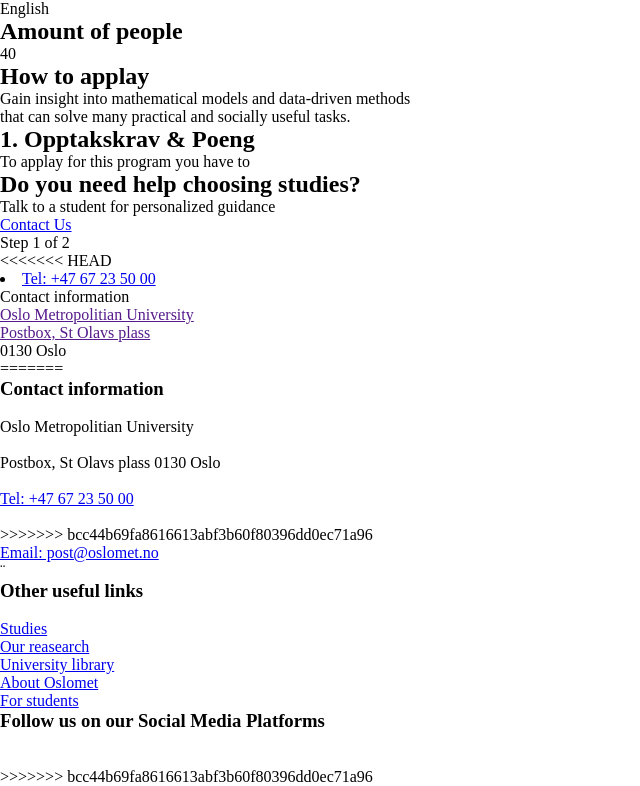
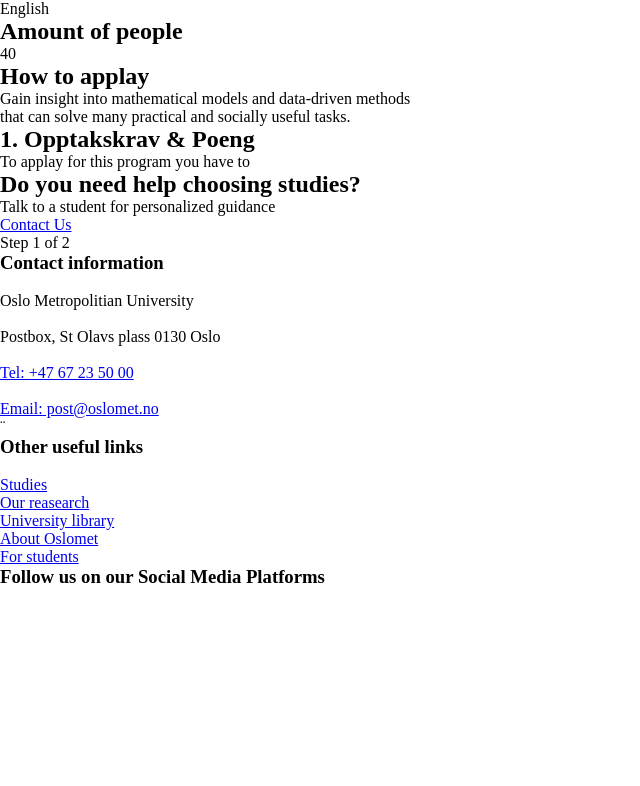
Before and after one commit to naimskiii/HjemmeEksamen, a plain HTML site: page index.html in a window 1280 px wide. Shown: the part 1115-1901 px from the top of the page, without its empty margins (0-640 px from the left). After the commit the page ends 1739 px from the top, so only its background shows below. Drawn offline with Linux system fonts and the light colour scheme; files whose address does not match are found by name.

Commit message:
fjernet footer left og right

```diff
--- a/index.html
+++ b/index.html
@@ -147,18 +147,6 @@
 
 <!--footer element for University info and social media-->
 <footer class id="footer">
-<<<<<<< HEAD
-<!--This first div element is for the University Contact info-->
-<div class="footerLeft">
-    <li >
-        <a href ="tel:+4767235000">Tel: +47 67 23 50 00</a>
-    </li>
-    <p class="contakt">Contact information</p>
-    <ul>
-        <li> <a href = "">Oslo Metropolitian University</a></li>
-        <li> <a href = "">Postbox, St Olavs plass</a></li>
-        <li>0130 Oslo</li>
-=======
 
     <div class="footer-container">
 <!--This first div element is for the University Contact info-->
@@ -174,7 +162,6 @@
             <a href ="tel:+4767235000">Tel: +47 67 23 50 00</a>
         </li>
         <br>
->>>>>>> bcc44b69fa8616613abf3b60f80396dd0ec71a96
         <li>
             <a href="mailto: post@oslomet.no">Email: post@oslomet.no</a>
         </li>
@@ -211,7 +198,7 @@
 </div>
 </div>
 </footer>
->>>>>>> bcc44b69fa8616613abf3b60f80396dd0ec71a96
+
 
 
 </body>
```
